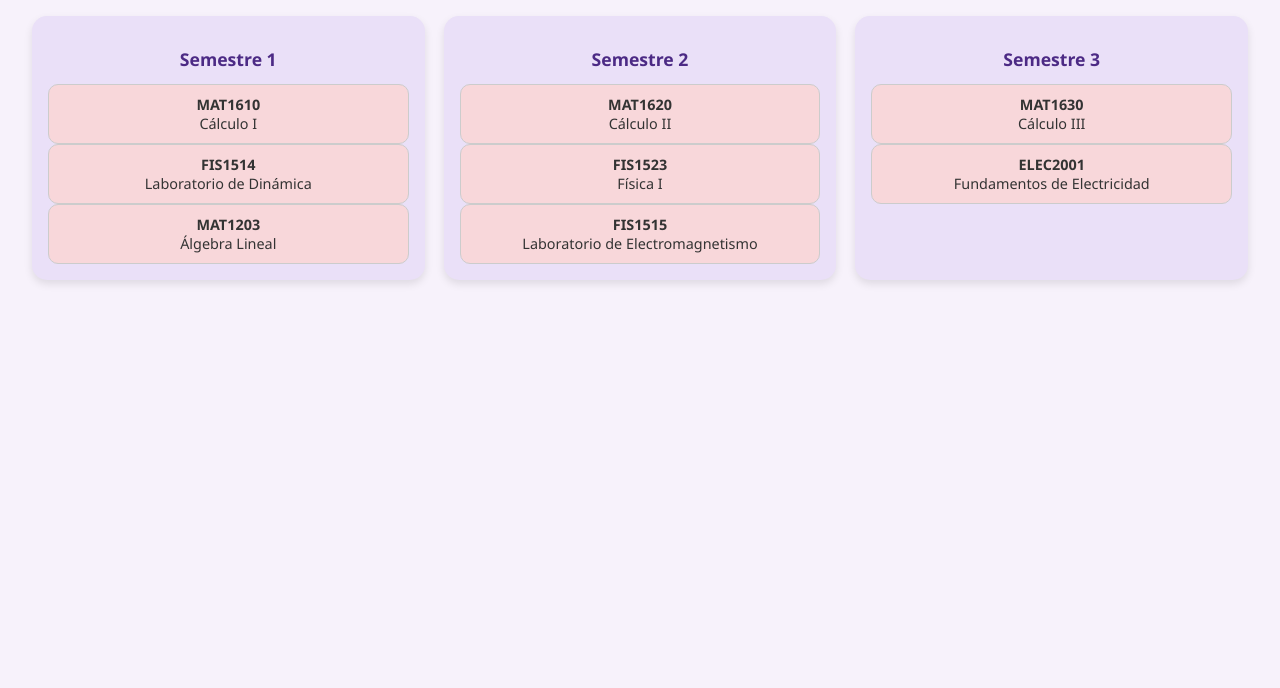
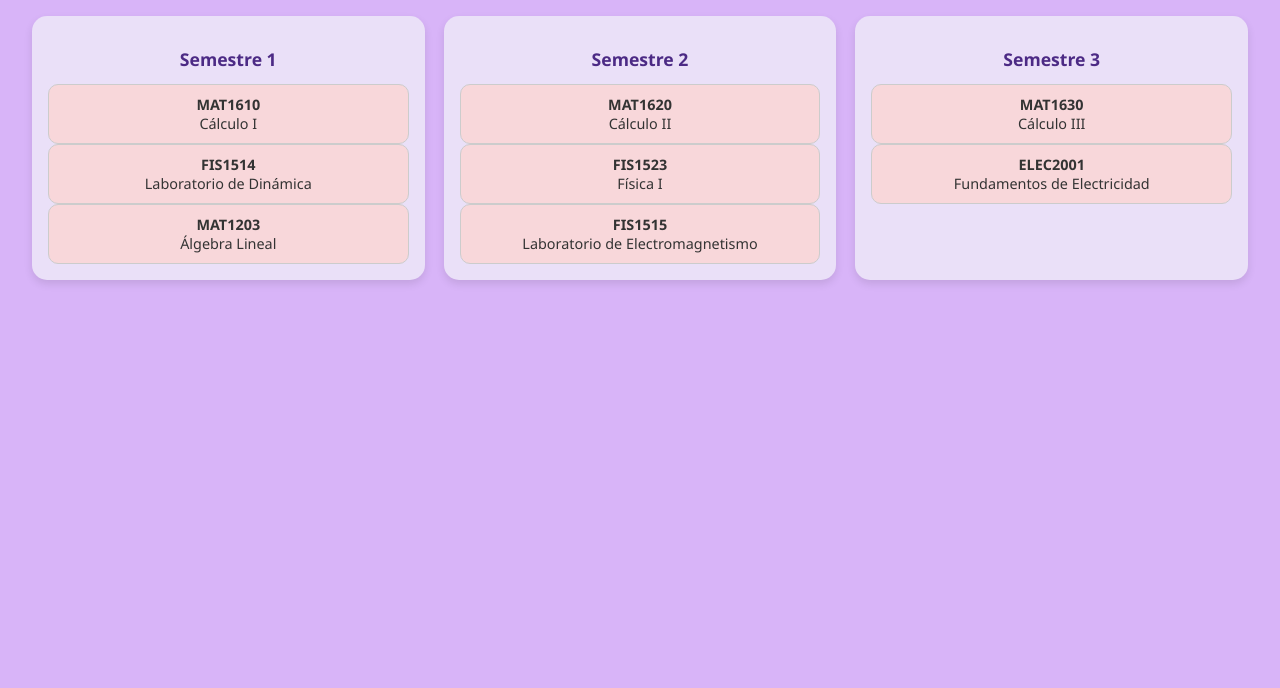
Before and after one commit to anahizmunoz/malla-interactiva-ingenieria, a plain HTML site: page index.html in a window 1280 px wide. Shown: the part 112-800 px from the top of the page. Drawn offline with Linux system fonts and the light colour scheme.

Commit message:
Update style.css

```diff
--- a/style.css
+++ b/style.css
@@ -2,7 +2,7 @@ body {
     font-family: 'Segoe UI', sans-serif;
     margin: 0;
     padding: 2rem;
-    background: #f7f2fb;
+    background: #d8b4f8;
     color: #333;
 }
 
```
